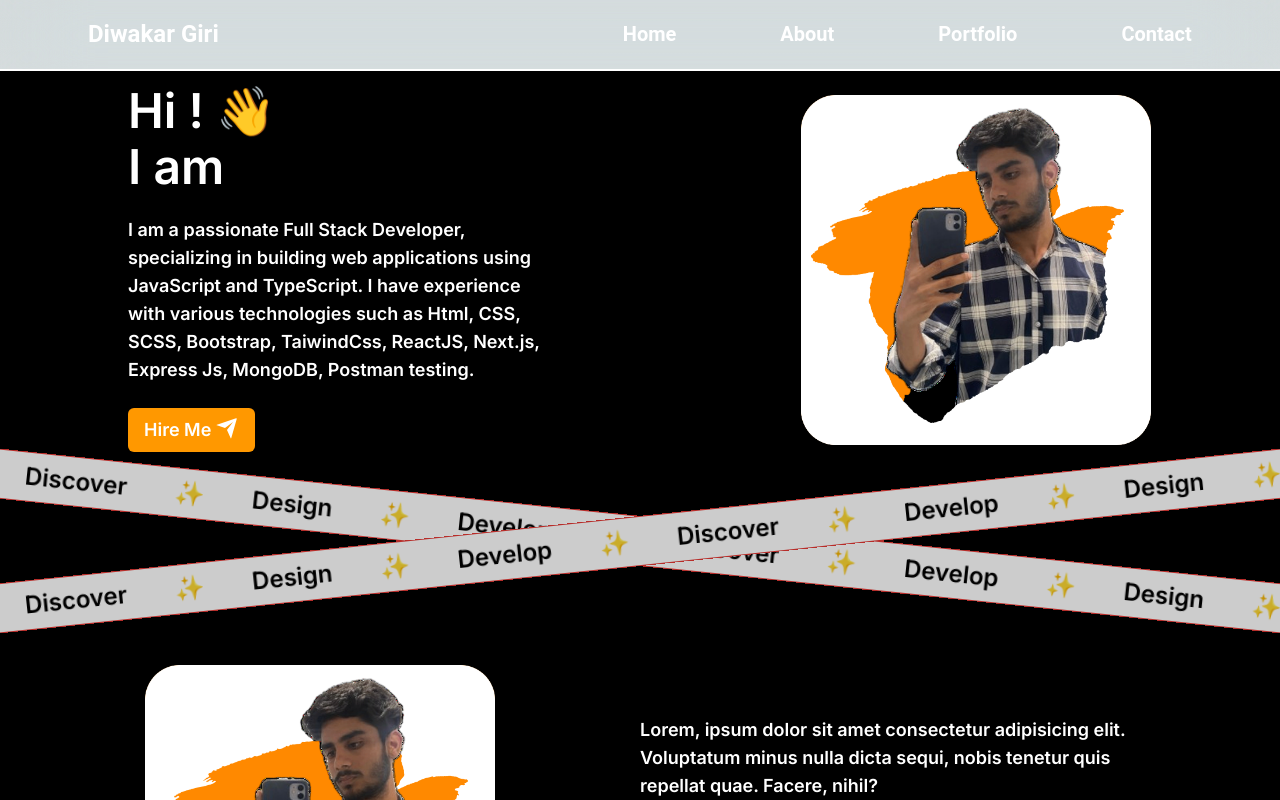
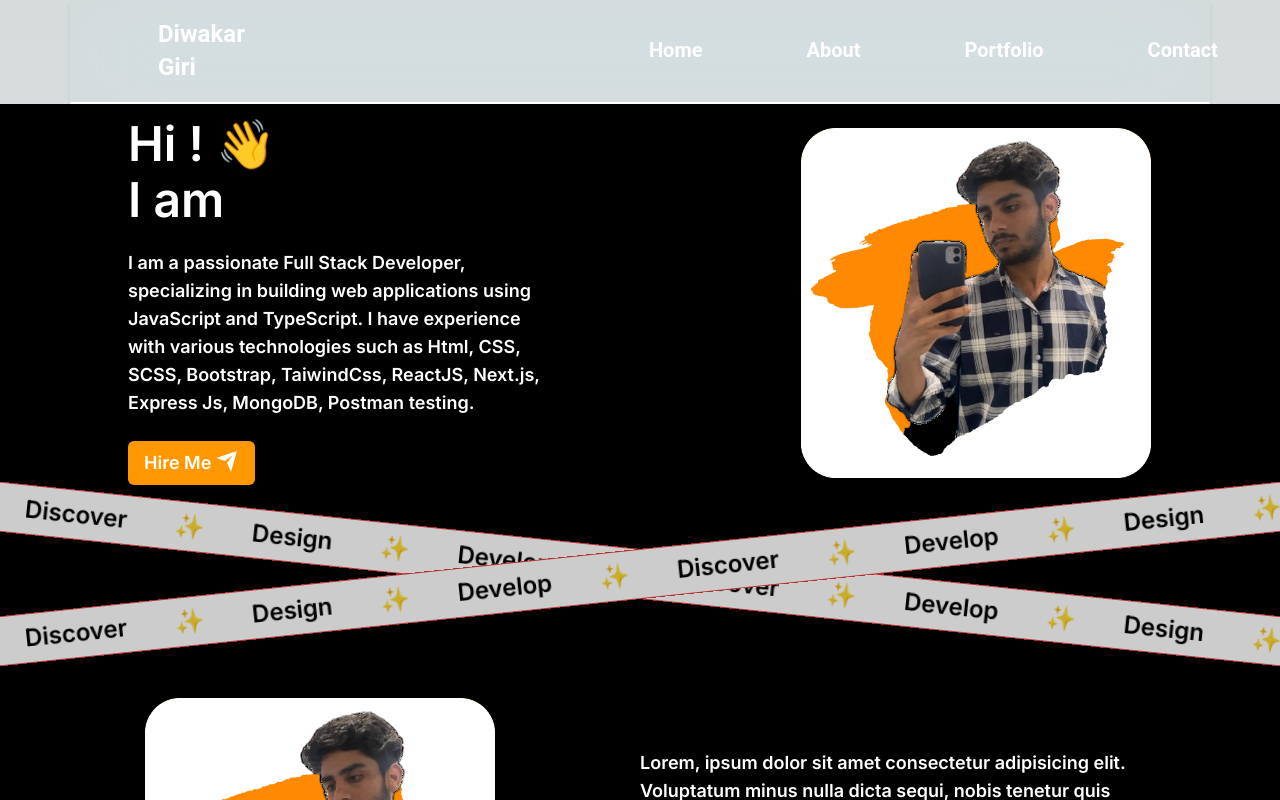
Before and after one commit to diwakarg12/Personal-portfolio, a Next.js app: page / in a window 1280 px wide. Shown: the top 800 px of the page. Built offline with nearby package versions, Linux system fonts and the light colour scheme.

Commit message:
made about, services,  portfolio and contact page responsive

```diff
--- a/tailwind.config.js
+++ b/tailwind.config.js
@@ -18,7 +18,6 @@ module.exports = withMT({
       'sm': { 'min': '576px' },
       'md': { 'min': '767px' },
       'lg': { 'min': '1024px' },
-      'xl': { 'min': '1200px' },
     }
   },
   plugins: [],
```
